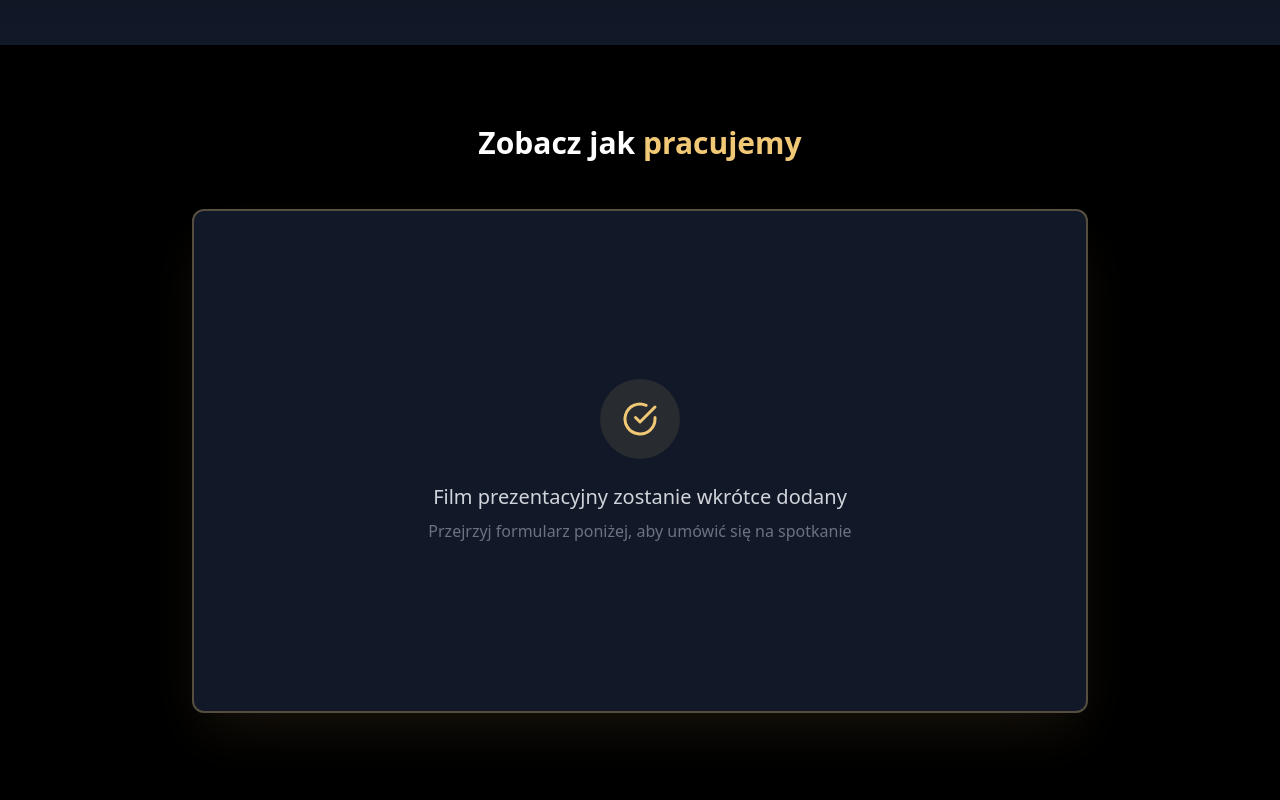
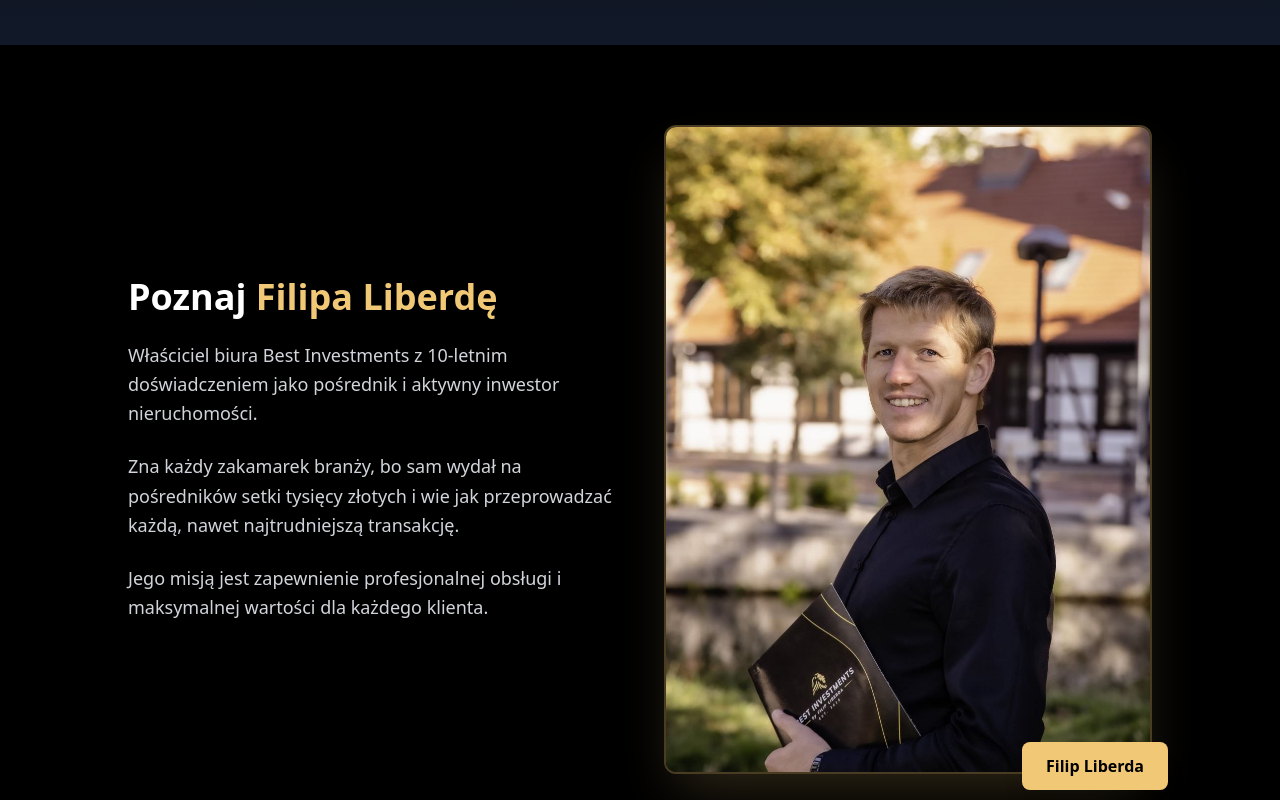
Before and after one commit to maciekzak3/best-investments, a React (Vite) app: page / in a window 1280 px wide. Shown: the part 1500-2300 px from the top of the page. Built offline with nearby package versions, Linux system fonts and the light colour scheme.

Commit message:
Updated App.tsx

```diff
--- a/src/App.tsx
+++ b/src/App.tsx
@@ -168,8 +168,42 @@ function App() {
         </div>
       </section>
 
+      {/* Filip Liberda Section */}
+      <section className="py-12 sm:py-20 px-4 sm:px-6 lg:px-8 bg-black">
+        <div className="max-w-5xl mx-auto">
+          <div className="grid grid-cols-1 lg:grid-cols-2 gap-8 lg:gap-12 items-center">
+            <div className="order-2 lg:order-1">
+              <h3 className="text-2xl sm:text-4xl font-bold mb-6">
+                Poznaj <span className="text-gold">Filipa Liberdę</span>
+              </h3>
+              <p className="text-lg text-gray-300 leading-relaxed mb-6">
+                Właściciel biura Best Investments z 10-letnim doświadczeniem jako pośrednik i aktywny inwestor nieruchomości.
+              </p>
+              <p className="text-lg text-gray-300 leading-relaxed mb-6">
+                Zna każdy zakamarek branży, bo sam wydał na pośredników setki tysięcy złotych i wie jak przeprowadzać każdą, nawet najtrudniejszą transakcję.
+              </p>
+              <p className="text-lg text-gray-300 leading-relaxed">
+                Jego misją jest zapewnienie profesjonalnej obsługi i maksymalnej wartości dla każdego klienta.
+              </p>
+            </div>
+            <div className="order-1 lg:order-2">
+              <div className="relative">
+                <img
+                  src="/photo_2025-12-12_18-33-27.jpg"
+                  alt="Filip Liberda"
+                  className="w-full h-auto rounded-xl border-2 border-gold/30 shadow-2xl shadow-gold/20"
+                />
+                <div className="absolute -bottom-4 -right-4 bg-gold text-black px-6 py-3 rounded-lg font-bold shadow-xl">
+                  Filip Liberda
+                </div>
+              </div>
+            </div>
+          </div>
+        </div>
+      </section>
+
       {/* Video Section */}
-      <section className="py-12 sm:py-20 px-4 sm:px-6 lg:px-8 bg-black">
+      <section className="py-12 sm:py-20 px-4 sm:px-6 lg:px-8 bg-gradient-to-b from-black to-gray-900">
         <div className="max-w-4xl mx-auto">
           <h3 className="text-2xl sm:text-3xl font-bold text-center mb-8 sm:mb-12">
             Zobacz jak <span className="text-gold">pracujemy</span>
```
